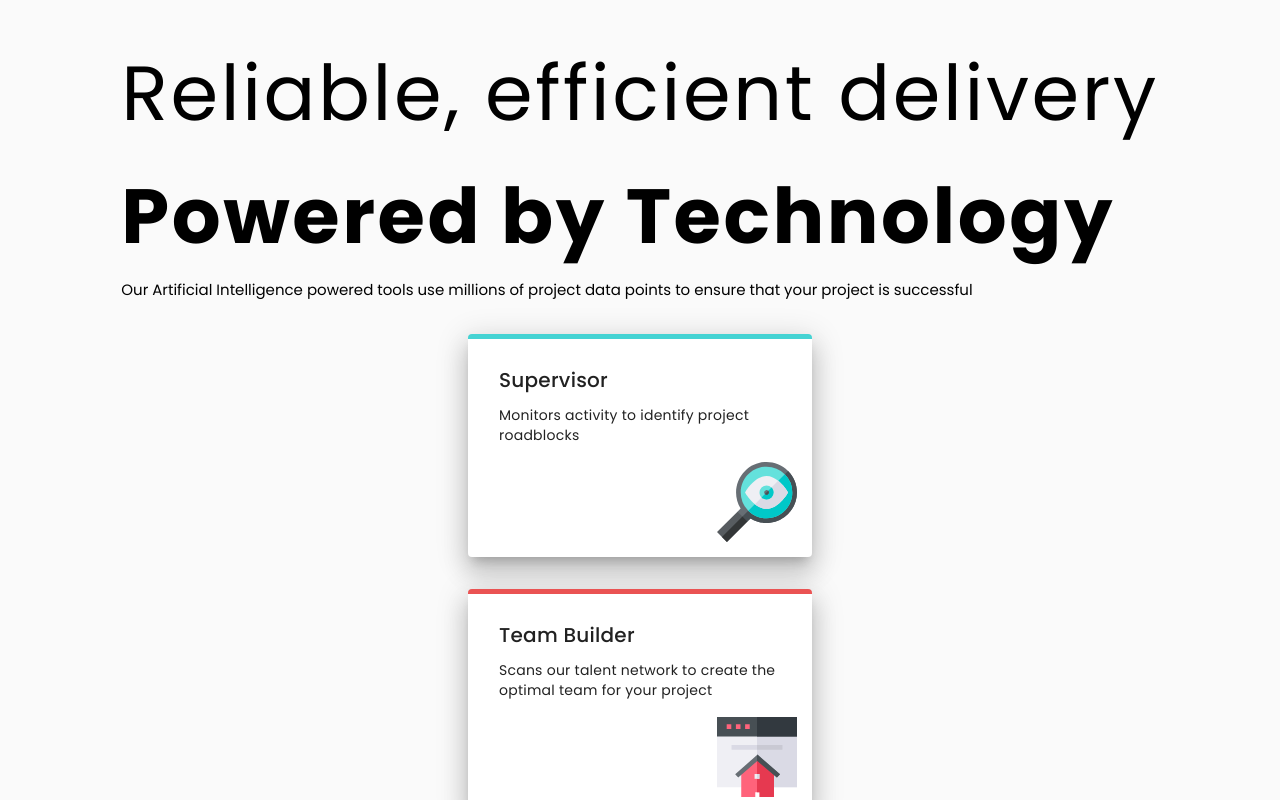
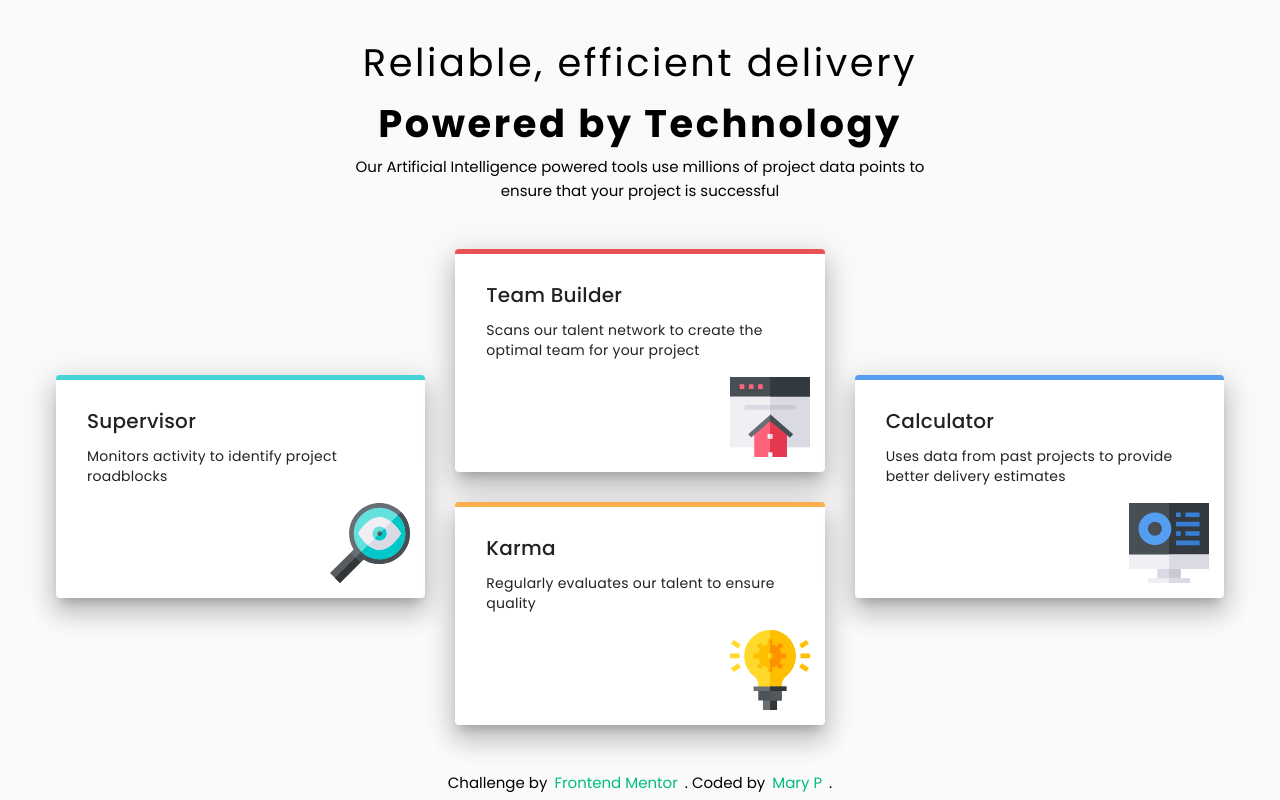
Before and after one commit to Mary2021/four-card-feature-section, a Vue app: page / in a window 1280 px wide. Shown: the top 800 px of the page. Built offline with nearby package versions, Linux system fonts and the light colour scheme.

Commit message:
add desktop grid view

```diff
--- a/package.json
+++ b/package.json
@@ -18,6 +18,7 @@
     "deploy": "gh-pages -d dist"
   },
   "dependencies": {
+    "@vueuse/core": "^11.0.1",
     "pinia": "^2.1.7",
     "vue": "^3.4.29",
     "vue-router": "^4.3.3",
--- a/src/assets/main.css
+++ b/src/assets/main.css
@@ -5,6 +5,8 @@
   margin: 0 auto;
   padding: 2rem;
   font-weight: normal;
+  display: grid;
+  justify-items: center;
 }
 
 a,
@@ -45,15 +47,129 @@ h1 {
   }
 }
 
-@media (min-width: 1024px) {
-  body {
-    display: flex;
-    place-items: start;
+@media (max-width: 959px) {
+  header {
+    width: 100%;
+    display: grid !important;
+    justify-content: center !important;
+    justify-items: center;
   }
 
-  /* #app {
+  h1 {
+    font-size: 6vw;
+    letter-spacing: 0.2vw;
+    display: flex !important;
+    flex-direction: column;
+    justify-content: center;
+    text-align: center;
+  }
+
+  header p {
+    width: 100%;
+    display: flex !important;
+    flex-direction: column;
+    justify-content: center;
+    text-align: center;
+  }
+}
+
+@media (min-width: 960px) {
+  header {
+    width: 60%;
+    display: grid !important;
+    justify-content: center !important;
+    justify-items: center;
+  }
+
+  h1 {
+    font-size: 3vw;
+    letter-spacing: 0.2vw;
+    display: flex !important;
+    flex-direction: column;
+    justify-content: center;
+    text-align: center;
+  }
+
+  header p {
+    width: 80%;
+    display: flex !important;
+    flex-direction: column;
+    justify-content: center;
+    text-align: center;
+  }
+
+  .v-container {
+    margin-block: 2em;
+  }
+
+  .grid {
     display: grid;
-    grid-template-columns: 1fr 1fr;
-    padding: 0 2rem;
-  } */
+    grid-template-columns: repeat(3, 1fr);
+    gap: 2em;
+  }
+
+  .Supervisor {
+    height: 50%;
+    grid-column: 1;
+  }
+
+  .TeamBuilder {
+    grid-column: 2;
+  }
+
+  .Karma {
+    grid-column: 2;
+  }
+
+  .Calculator {
+    grid-column: 3;
+  }
+
+  .v-card {
+    display: inline-grid !important;
+  }
 }
+
+@media (min-width: 2560px) {
+  #app {
+    max-width: 1600px;
+    margin: 0 auto;
+    padding: 2rem;
+    font-weight: normal;
+    display: grid;
+    justify-items: center;
+  }
+  header {
+    width: 100%;
+    display: grid !important;
+    justify-content: center !important;
+    justify-items: center;
+  }
+
+  h1 {
+    font-size: 3vw;
+    letter-spacing: 0.2vw;
+    display: flex !important;
+    flex-direction: column;
+    justify-content: center;
+  }
+
+  p {
+    font-size: 1.2vw;
+  }
+
+  .v-container {
+    margin-block: 2em;
+  }
+
+  .v-card-title {
+    font-size: 2.2em !important;
+  }
+  .v-card-text {
+    font-size: 1.8em !important;
+  }
+
+  .v-img {
+    height: 150px !important;
+  }
+}
--- a/src/components/CardSection.vue
+++ b/src/components/CardSection.vue
@@ -3,32 +3,45 @@ import Calculator from '../assets/images/icon-calculator.svg'
 import Karma from '../assets/images/icon-karma.svg'
 import TeamBuilder from '../assets/images/icon-team-builder.svg'
 import Supervisor from '../assets/images/icon-supervisor.svg'
+import { useWindowSize, useScreenOrientation } from '@vueuse/core'
+
 export default {
   data() {
+    const { width } = useWindowSize()
+    const { orientation } = useScreenOrientation()
+    let w = width.value
+    let o = orientation.value
+
     return {
+      w,
+      o,
       cards: [
         {
           title: 'Supervisor',
           text: 'Monitors activity to identify project roadblocks',
           imgLink: Supervisor,
+          class: 'mx-auto my-8 Supervisor',
           borderColor: 'var(--primary-c-cyan)'
         },
         {
           title: 'Team Builder',
           text: 'Scans our talent network to create the optimal team for your project',
           imgLink: TeamBuilder,
+          class: 'mx-auto my-8 TeamBuilder',
           borderColor: 'var(--primary-c-red)'
         },
         {
           title: 'Karma',
           text: 'Regularly evaluates our talent to ensure quality',
           imgLink: Karma,
+          class: 'mx-auto my-8 Karma',
           borderColor: 'var(--primary-c-orange)'
         },
         {
           title: 'Calculator',
           text: 'Uses data from past projects to provide better delivery estimates',
           imgLink: Calculator,
+          class: 'mx-auto my-8 Calculator',
           borderColor: 'var(--primary-c-blue)'
         }
       ]
@@ -38,11 +51,19 @@ export default {
 </script>
 
 <template>
+  <v-container>
+    <div
+      v-if="
+        (w < 600 && o == 'portrait-primary') ||
+        (w <= 926 && o == 'landscape-primary') ||
+        (w > 600 && w < 1000 && o == 'portrait-primary')
+      "
+    >
       <v-card
         v-for="card in cards"
         :key="card.title"
-    :food-title="card.title"
-    :food-text="card.text"
+        :card-title="card.title"
+        :card-text="card.text"
         class="mx-auto my-8"
         :style="{ borderColor: card.borderColor }"
         elevation="16"
@@ -54,4 +75,59 @@ export default {
         <v-card-text> {{ card.text }} </v-card-text>
         <v-img height="80px" :src="card.imgLink"></v-img>
       </v-card>
+    </div>
+
+    <div v-if="(w > 1000 && o == 'portrait-primary') || (w > 926 && o == 'landscape-primary')">
+      <div class="grid">
+        <div style="align-self: center">
+          <v-card style="border-color: var(--primary-c-cyan)" elevation="16" max-width="100%">
+            <v-card-item>
+              <v-card-title> Supervisor</v-card-title>
+            </v-card-item>
+            <v-card-text> Monitors activity to identify project roadblocks </v-card-text>
+            <v-img
+              height="80px"
+              src="/four-card-feature-section/images/icon-supervisor.svg"
+            ></v-img>
+          </v-card>
+        </div>
+        <div>
+          <v-card style="border-color: var(--primary-c-red)" elevation="16" max-width="100%">
+            <v-card-item>
+              <v-card-title> Team Builder </v-card-title>
+            </v-card-item>
+            <v-card-text>
+              Scans our talent network to create the optimal team for your project
+            </v-card-text>
+            <v-img
+              height="80px"
+              src="/four-card-feature-section/images/icon-team-builder.svg"
+            ></v-img>
+          </v-card>
+          <div style="height: 2em"></div>
+          <v-card style="border-color: var(--primary-c-orange)" elevation="16" max-width="100%">
+            <v-card-item>
+              <v-card-title> Karma </v-card-title>
+            </v-card-item>
+            <v-card-text> Regularly evaluates our talent to ensure quality </v-card-text>
+            <v-img height="80px" src="/four-card-feature-section/images/icon-karma.svg"></v-img>
+          </v-card>
+        </div>
+        <div style="align-self: center">
+          <v-card style="border-color: var(--primary-c-blue)" elevation="16" max-width="100%">
+            <v-card-item>
+              <v-card-title> Calculator </v-card-title>
+            </v-card-item>
+            <v-card-text>
+              Uses data from past projects to provide better delivery estimates
+            </v-card-text>
+            <v-img
+              height="80px"
+              src="/four-card-feature-section/images/icon-calculator.svg"
+            ></v-img>
+          </v-card>
+        </div>
+      </div>
+    </div>
+  </v-container>
 </template>
--- a/src/views/HomeView.vue
+++ b/src/views/HomeView.vue
@@ -1,7 +1,16 @@
 <script setup lang="ts">
 import CardSection from '../components/CardSection.vue'
+import { ref } from 'vue'
+let componentKey = ref(0)
+
+screen.orientation.addEventListener('change', async () => {
+  const forceRerender = async () => {
+    componentKey.value += 1
+  }
+  forceRerender()
+})
 </script>
 
 <template>
-  <CardSection />
+  <CardSection :key="componentKey" />
 </template>
```
Also changed, not shown: 9 other files (tests, documents, lock files or other folders). Lines whose indentation alone changed are shown as unchanged.
